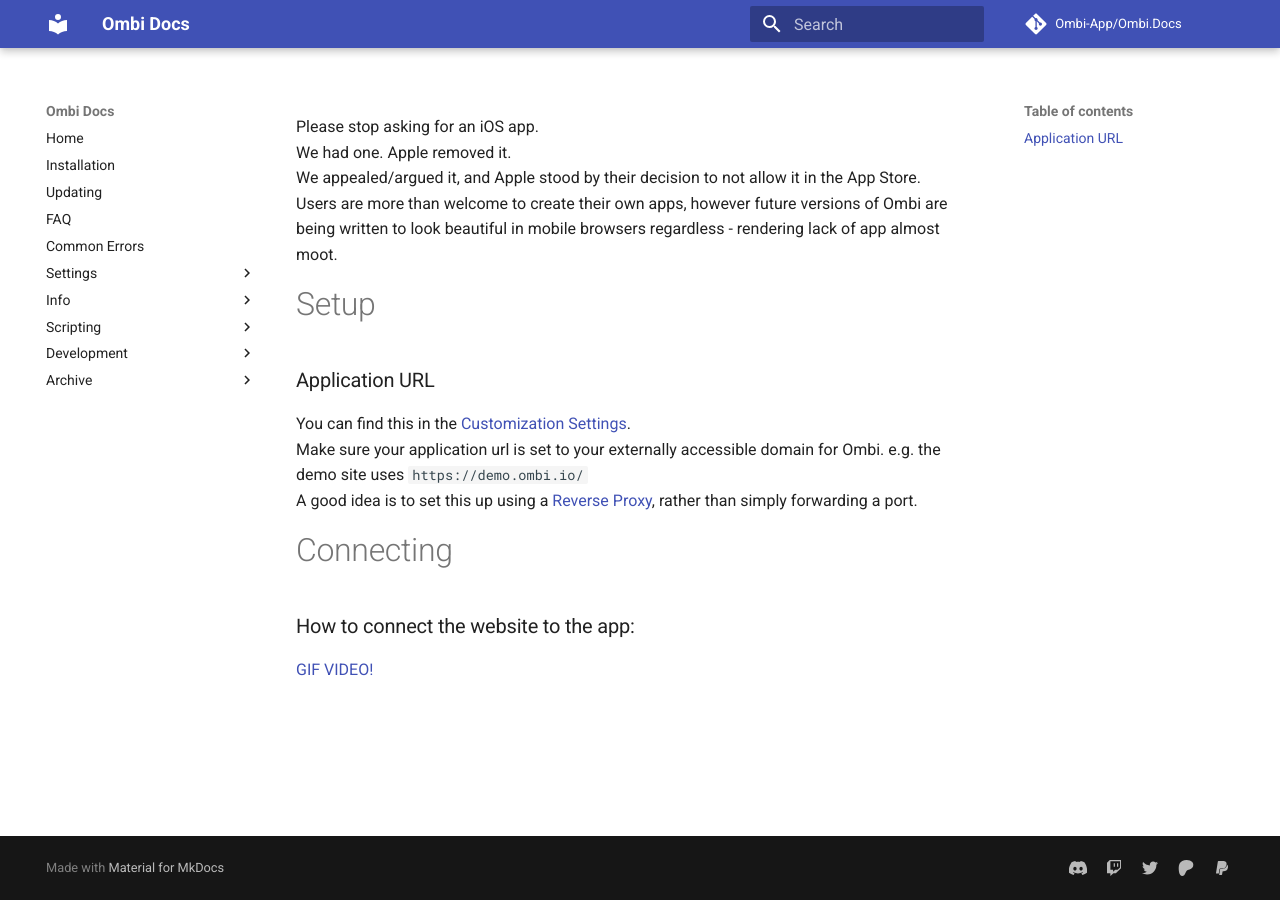
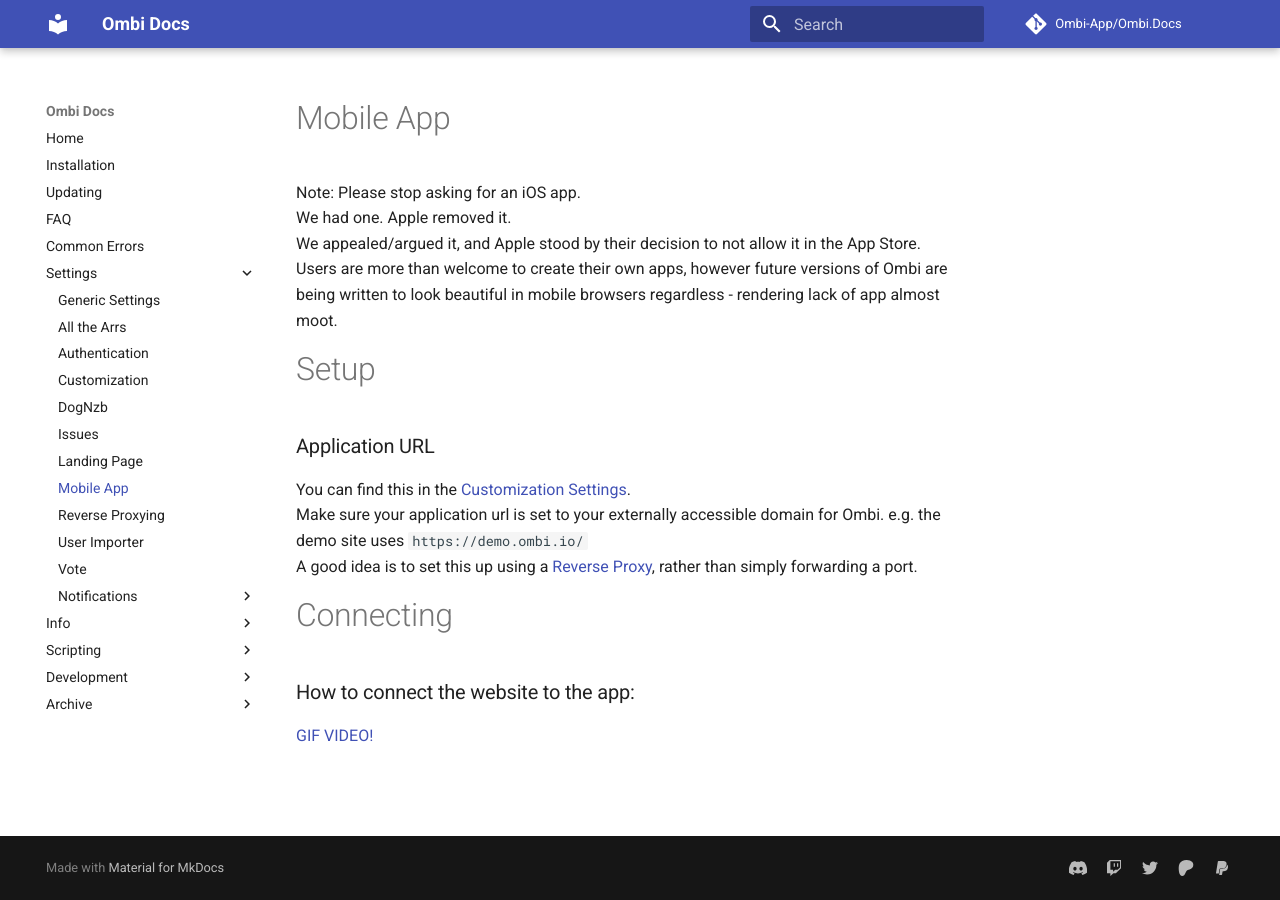
Before and after one commit to Ombi-app/Ombi.Docs, an MkDocs documentation site: the page built from docs/settings/mobile-app.md, in a window 1280 px wide. Built offline with MkDocs 1.6.1 and Material for MkDocs 9.7.7, drawn with Linux system fonts in a browser that asks for light colours; comment, search, counter and statistics services are not loaded.

Commit message:
Add mobile app

```diff
--- a/docs/to_migrate/mobile-app-setup.md
+++ b/docs/settings/mobile-app.md
@@ -1,7 +1,9 @@
-Please stop asking for an iOS app.<br>
-We had one. Apple removed it.<br>
-We appealed/argued it, and Apple stood by their decision to not allow it in the App Store.<br>
-Users are more than welcome to create their own apps, however future versions of Ombi are being written to look beautiful in mobile browsers regardless - rendering lack of app almost moot.<br>
+# Mobile App
+
+Note: Please stop asking for an iOS app.
+We had one. Apple removed it.
+We appealed/argued it, and Apple stood by their decision to not allow it in the App Store.
+Users are more than welcome to create their own apps, however future versions of Ombi are being written to look beautiful in mobile browsers regardless - rendering lack of app almost moot.
 
 # Setup
 
@@ -13,4 +15,5 @@
 # Connecting
 
 ### How to connect the website to the app:
+
 [GIF VIDEO!](https://i.imgur.com/83isemg.gif)
--- a/mkdocs.yml
+++ b/mkdocs.yml
@@ -49,6 +49,7 @@
     - DogNzb: settings/dognzb.md
     - Issues: settings/issues.md
     - Landing Page: settings/landing-page.md
+    - Mobile App: settings/mobile-app.md
     - Reverse Proxying: settings/reverse-proxy.md
     - User Importer: settings/import-users.md
     - Vote: settings/voting.md
```
Also changed, not shown: docs/index.md (+0 -4 lines).
